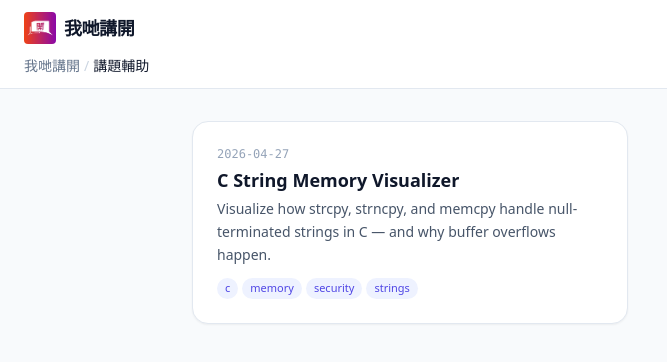
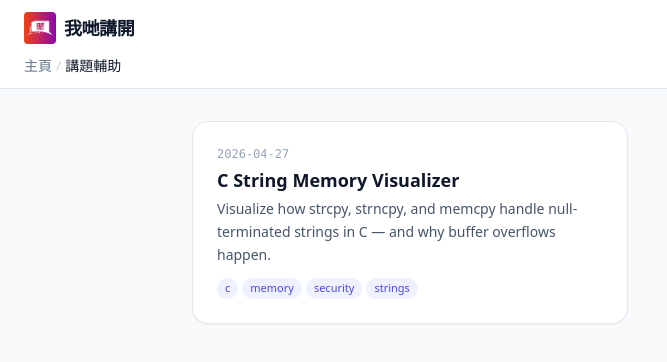
Before and after one commit to hkfosschat/visual-aids, a React (Vite) app: page / in a window 1280 px wide. Shown: the top 362 px of the page, without its empty margins (0-667 px from the left). Built offline with nearby package versions, Linux system fonts and the light colour scheme.

Commit message:
chore: change root breadcrumb label to 主頁

```diff
--- a/src/index.jsx
+++ b/src/index.jsx
@@ -37,7 +37,7 @@ const BASE = import.meta.env.BASE_URL; // e.g. /visual-aids/
 function App() {
   return (
     <div className="flex flex-col min-h-screen">
-      <SiteHeader crumbs={[{ label: '我哋講開', href: 'https://hkfosschat.github.io/' }, { label: '講題輔助' }]} />
+      <SiteHeader crumbs={[{ label: '主頁', href: 'https://hkfosschat.github.io/' }, { label: '講題輔助' }]} />
       <div className="page-content flex-1 bg-slate-50 p-8 font-sans">
         <div className="max-w-4xl mx-auto">
           <h1 className="sr-only">講題輔助</h1>
--- a/src/nav-transitions.js
+++ b/src/nav-transitions.js
@@ -92,7 +92,7 @@ async function showSkeletonFrame(destUrl, dir) {
 
   skeleton.innerHTML = `
     <div style="background:#fff;border-bottom:1px solid #e2e8f0;padding:0.75rem 1.5rem;">
-      <span style="font-size:0.875rem;color:#94a3b8;">我哋講開 / 講題輔助 / </span>
+      <span style="font-size:0.875rem;color:#94a3b8;">主頁 / 講題輔助 / </span>
       <span style="font-size:0.875rem;color:#1e293b;font-weight:500;">${label}</span>
     </div>
     <div style="flex:1;background:#f8fafc;padding:2rem;">
--- a/vite.config.js
+++ b/vite.config.js
@@ -51,7 +51,7 @@ function generateHtmlShell(slug) {
       import SiteHeader from '/src/components/SiteHeader.jsx';
       const base = '/${REPO_NAME}/';
       const crumbs = [
-        { label: '我哋講開', href: 'https://hkfosschat.github.io/' },
+        { label: '主頁', href: 'https://hkfosschat.github.io/' },
         { label: '講題輔助', href: base },
         { label: appMeta ? appMeta.title : '${title}' },
       ];
```
